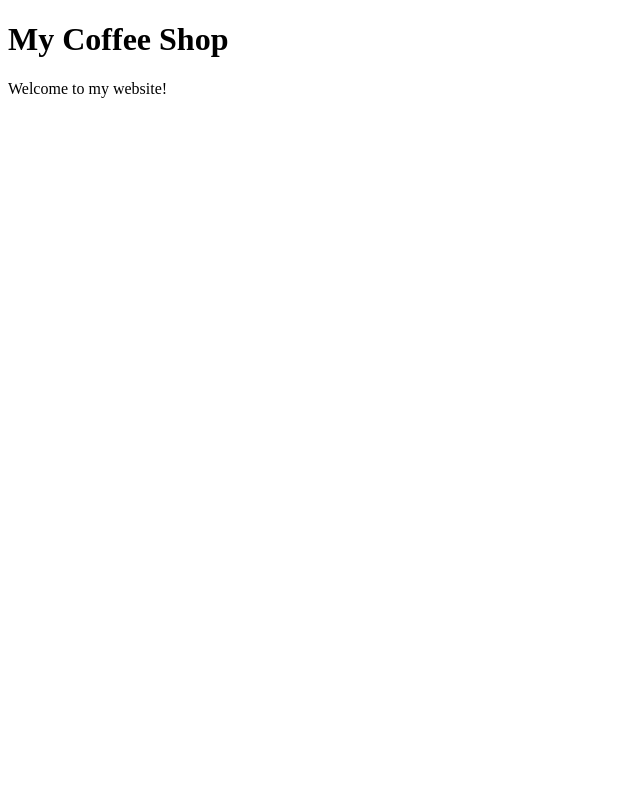
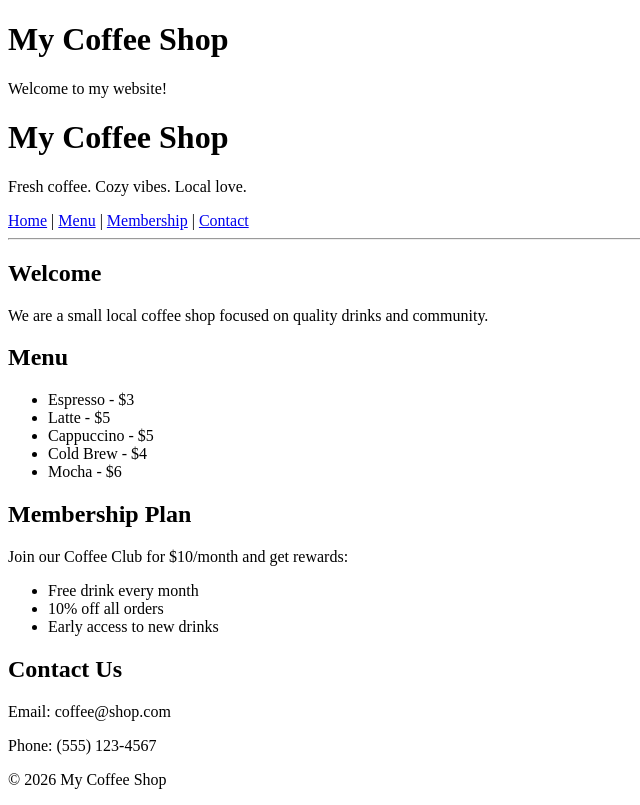
Before and after one commit to jack7remp-glitch/local-business, a plain HTML site: page index.html in a window 1280 px wide. Shown: the whole page, without its empty margins (0-640 px from the left). Drawn offline with Linux system fonts and the light colour scheme.

Commit message:
Update index.html

```diff
--- a/index.html
+++ b/index.html
@@ -10,3 +10,63 @@
 
 </body>
 </html>
+<!DOCTYPE html>
+<html>
+<head>
+  <title>My Coffee Shop</title>
+</head>
+
+<body>
+
+  <header>
+    <h1>My Coffee Shop</h1>
+    <p>Fresh coffee. Cozy vibes. Local love.</p>
+  </header>
+
+  <nav>
+    <a href="#home">Home</a> |
+    <a href="#menu">Menu</a> |
+    <a href="#membership">Membership</a> |
+    <a href="#contact">Contact</a>
+  </nav>
+
+  <hr>
+
+  <section id="home">
+    <h2>Welcome</h2>
+    <p>We are a small local coffee shop focused on quality drinks and community.</p>
+  </section>
+
+  <section id="menu">
+    <h2>Menu</h2>
+    <ul>
+      <li>Espresso - $3</li>
+      <li>Latte - $5</li>
+      <li>Cappuccino - $5</li>
+      <li>Cold Brew - $4</li>
+      <li>Mocha - $6</li>
+    </ul>
+  </section>
+
+  <section id="membership">
+    <h2>Membership Plan</h2>
+    <p>Join our Coffee Club for $10/month and get rewards:</p>
+    <ul>
+      <li>Free drink every month</li>
+      <li>10% off all orders</li>
+      <li>Early access to new drinks</li>
+    </ul>
+  </section>
+
+  <section id="contact">
+    <h2>Contact Us</h2>
+    <p>Email: coffee@shop.com</p>
+    <p>Phone: (555) 123-4567</p>
+  </section>
+
+  <footer>
+    <p>© 2026 My Coffee Shop</p>
+  </footer>
+
+</body>
+</html>
```
